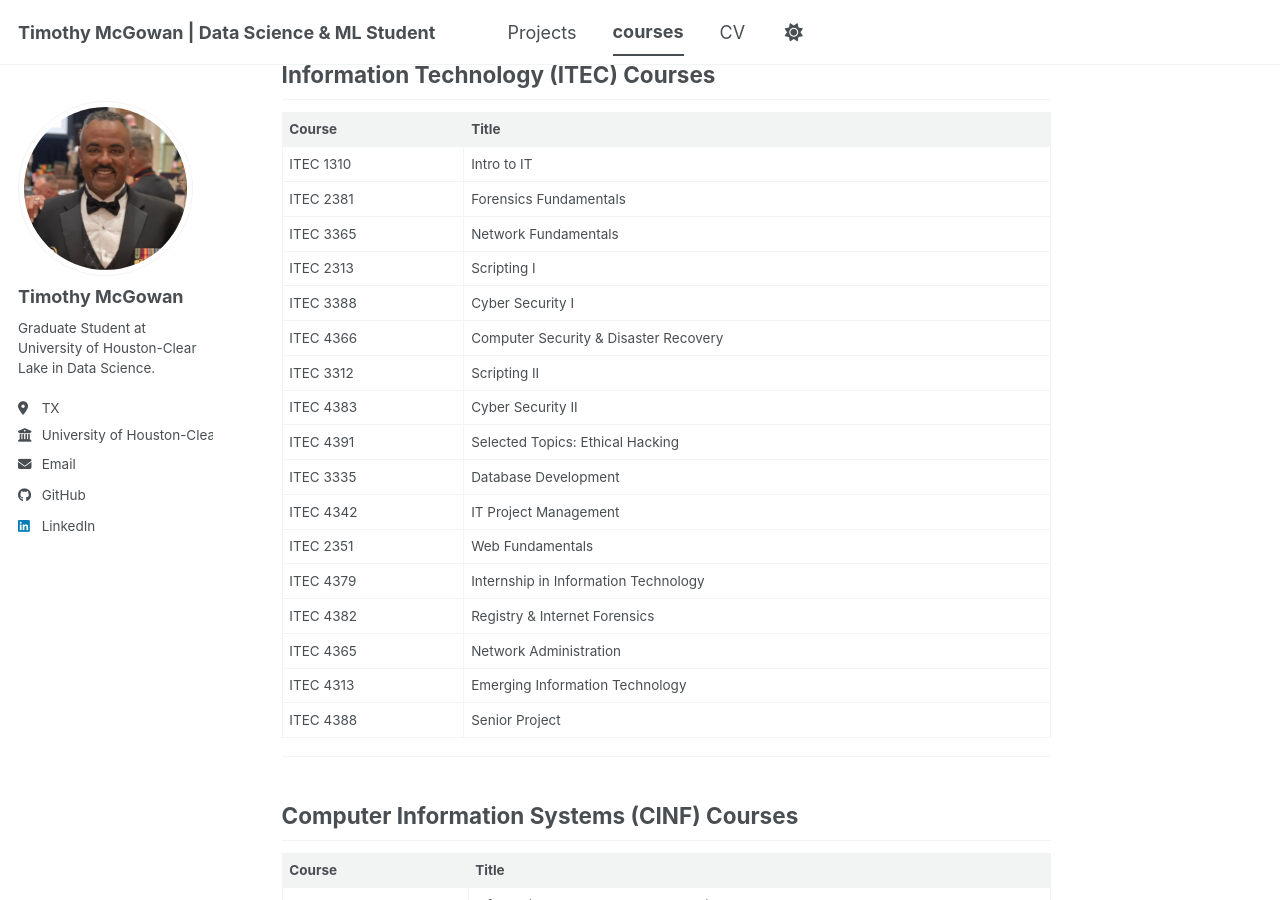
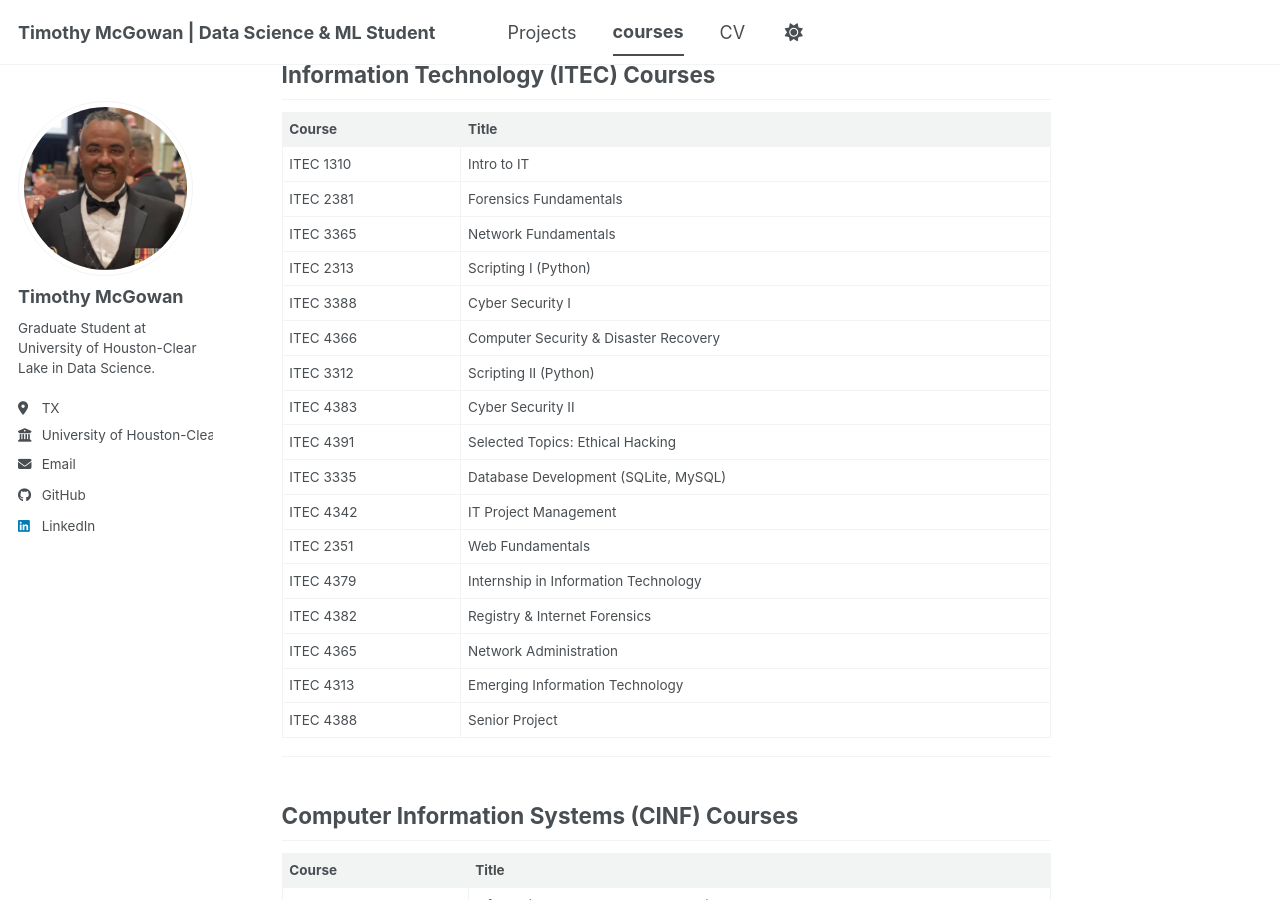
Before and after one commit to tbm0929/tbm0929.github.io, a Jekyll site: the page built from _pages/courses.md, in a window 1280 px wide and 900 px high, scrolled down 341 px. Built offline with Jekyll 4.4.1, drawn with Linux system fonts in a browser that asks for light colours; a script bundle is joined from its source files by our own code; library files that are not in the unit come from our copies.

Commit message:
Update course names to include programming languages

```diff
--- a/_pages/courses.md
+++ b/_pages/courses.md
@@ -20,13 +20,13 @@ author_profile: true
 | ITEC 1310  | Intro to IT                                   |
 | ITEC 2381  | Forensics Fundamentals                        |
 | ITEC 3365  | Network Fundamentals                          |
-| ITEC 2313  | Scripting I                                   |
+| ITEC 2313  | Scripting I (Python)                          |
 | ITEC 3388  | Cyber Security I                              |
 | ITEC 4366  | Computer Security & Disaster Recovery         |
-| ITEC 3312  | Scripting II                                  |
+| ITEC 3312  | Scripting II (Python)                         |
 | ITEC 4383  | Cyber Security II                             |
 | ITEC 4391  | Selected Topics: Ethical Hacking              |
-| ITEC 3335  | Database Development                          |
+| ITEC 3335  | Database Development (SQLite, MySQL)          |
 | ITEC 4342  | IT Project Management                         |
 | ITEC 2351  | Web Fundamentals                              |
 | ITEC 4379  | Internship in Information Technology          |
```
